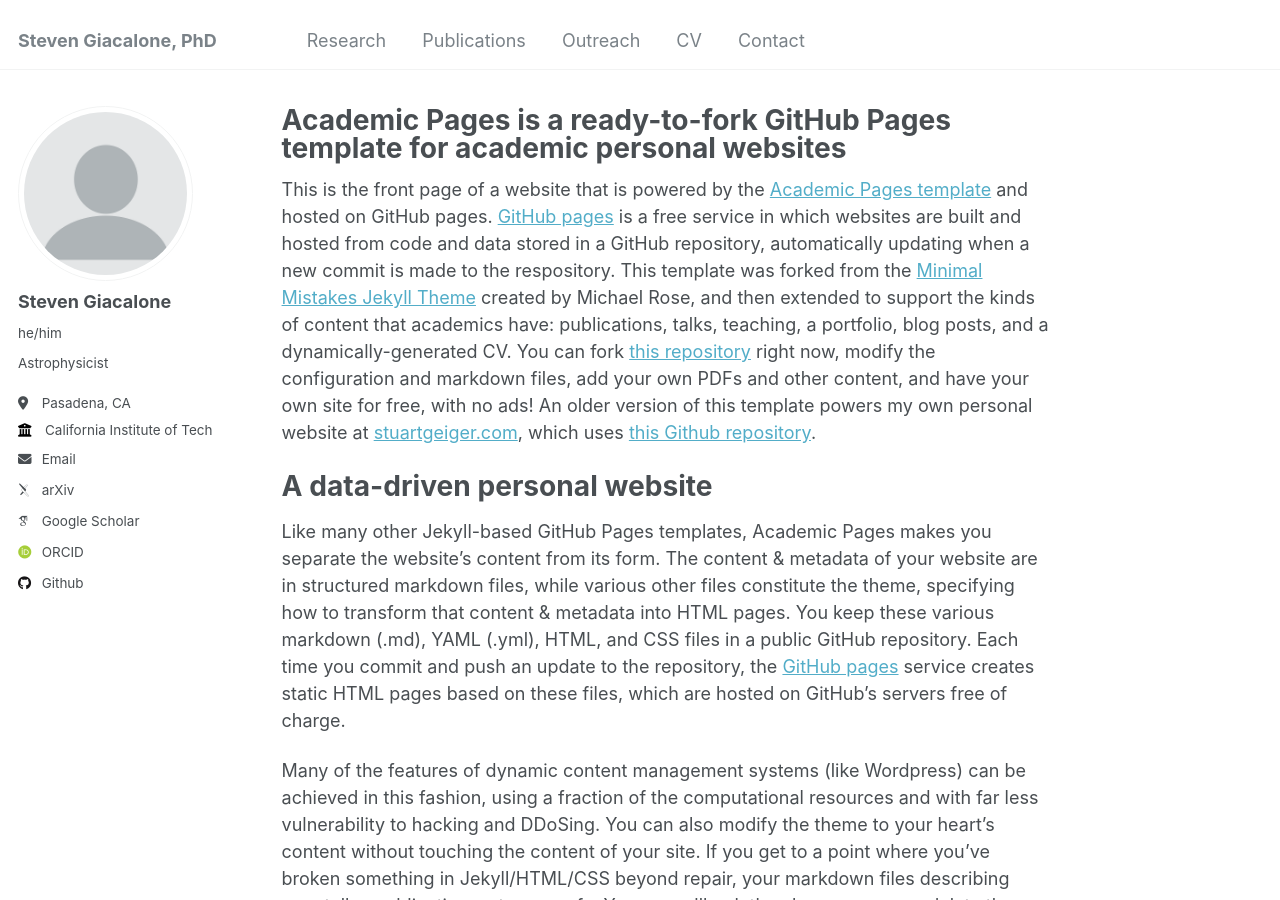
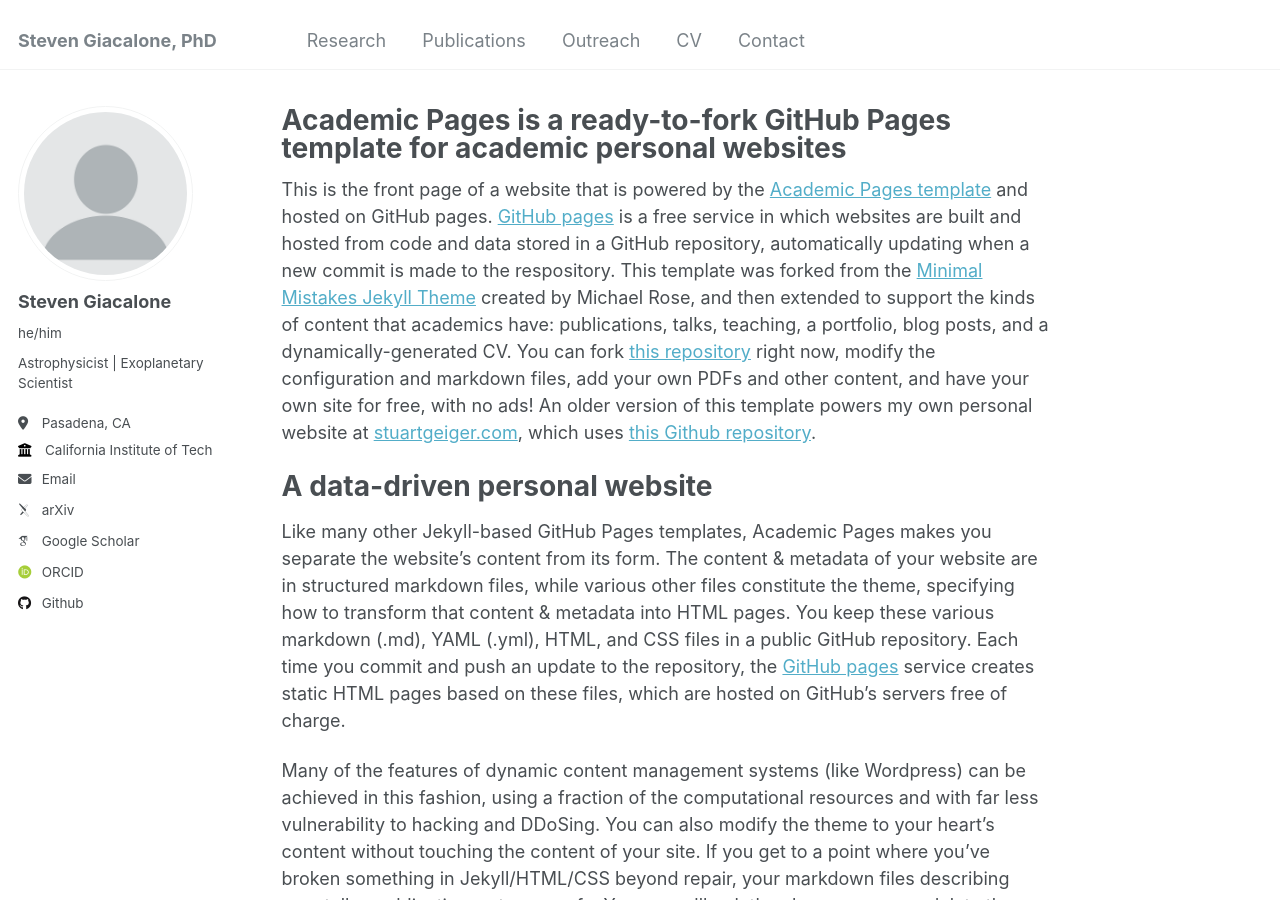
Before and after one commit to stevengiacalone/stevengiacalone.github.io, a Jekyll site: the page built from _pages/about.md, in a window 1280 px wide and 900 px high. Built offline with Jekyll 4.4.1, drawn with Linux system fonts in a browser that asks for light colours; some web fonts are replaced.

Commit message:
Update _config.yml

```diff
--- a/_config.yml
+++ b/_config.yml
@@ -11,7 +11,7 @@ locale                   : "en-US"
 title                    : "Steven Giacalone, PhD"
 title_separator          : "-"
 name                     : &name "Steven Giacalone"
-description              : &description "Astrophysicist"
+description              : # &description "Astrophysicist"
 url                      : https://stevengiacalone.github.io # the base hostname & protocol for your site e.g. "https://mmistakes.github.io"
 baseurl                  : "" # the subpath of your site, e.g. "/blog"
 repository               : "stevengiacalone/stevengiacalone.github.io"
@@ -24,7 +24,7 @@ author:
   avatar           : "profile.png"
   name             : "Steven Giacalone"
   pronouns         : "he/him"
-  bio              : "Astrophysicist"
+  bio              : "Astrophysicist | Exoplanetary Scientist"
   location         : "Pasadena, CA"
   employer         : "California Institute of Technology"
   uri              : # URL
```
